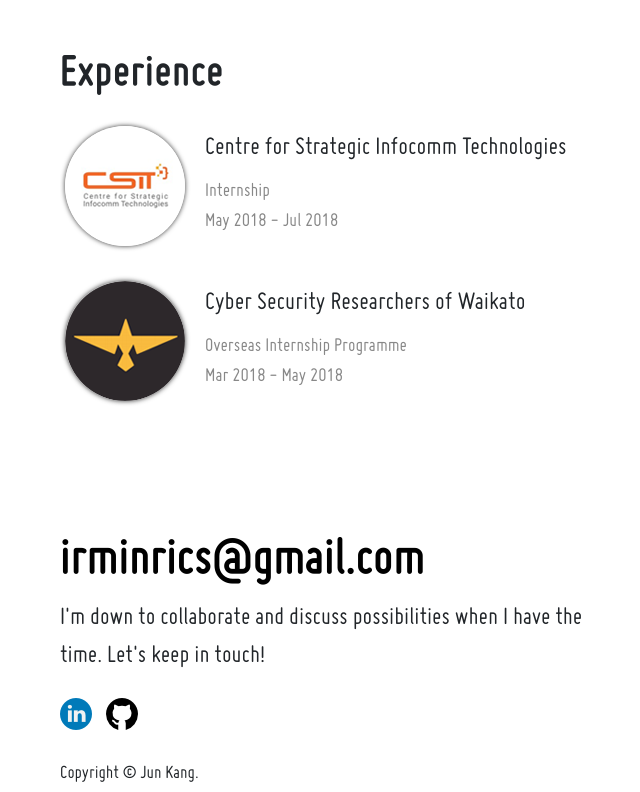
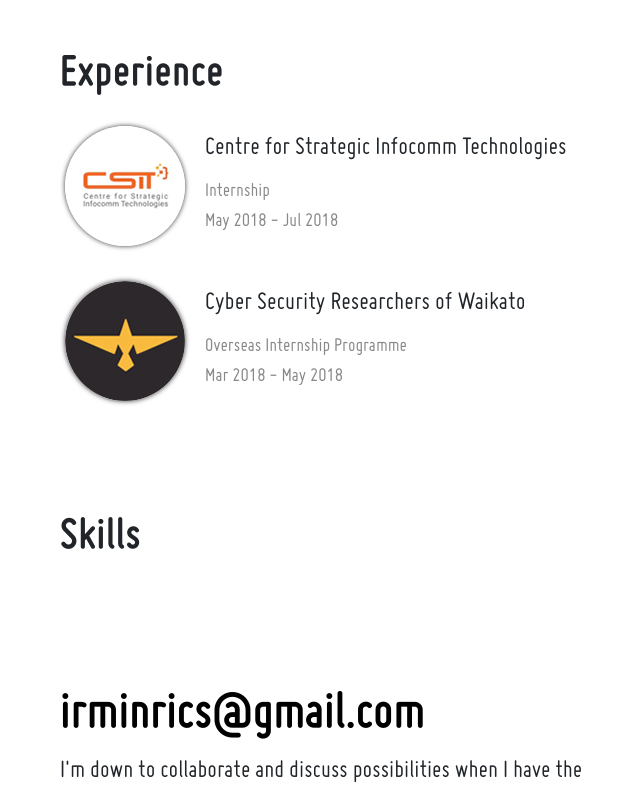
Before and after one commit to angjunkang/react-angjunkang, a React (Create React App) app: page /about in a window 1280 px wide. Shown: the part 1907-2699 px from the top of the page, without its empty margins (68-708 px from the left). Built offline with nearby package versions, Linux system fonts and the light colour scheme.

Commit message:
Added skills section

```diff
--- /dev/null
+++ b/src/components/Content/About/Skills.js
@@ -0,0 +1,11 @@
+const Skills = () => {
+    return (
+        <div className="education-div">
+            <div className="education-text left">
+                <h3 className="section-header">Skills</h3>
+            </div>
+        </div>
+    )
+}
+
+export default Skills
--- a/src/pages/about.jsx
+++ b/src/pages/about.jsx
@@ -5,6 +5,7 @@ import Description from "../components/Content/About/Description";
 import Footer from '../components/Footer/Footer';
 import Education from "../components/Content/About/Education";
 import Experience from "../components/Content/About/Experience";
+import Skills from "../components/Content/About/Skills";
 
 const AboutPage = () => {
     return (
@@ -16,8 +17,13 @@ const AboutPage = () => {
                 <div className="container-wrapper">
                     <div id="projects-div-header" className="text-uppercase"> About Me </div>
                     <Description />
+                    <div>
                     <Education />
                     <Experience />
+                    </div>
+                    <div>
+                    <Skills />
+                    </div>
                 </div>
             </div>
             <Footer />
```
